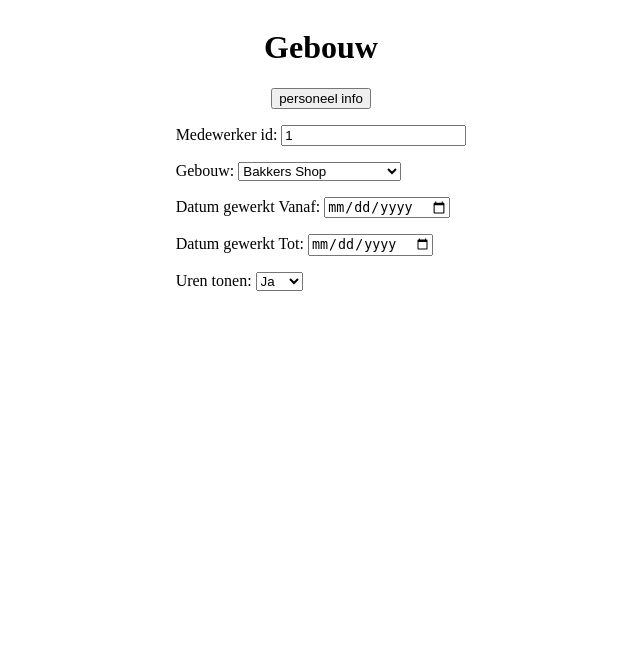
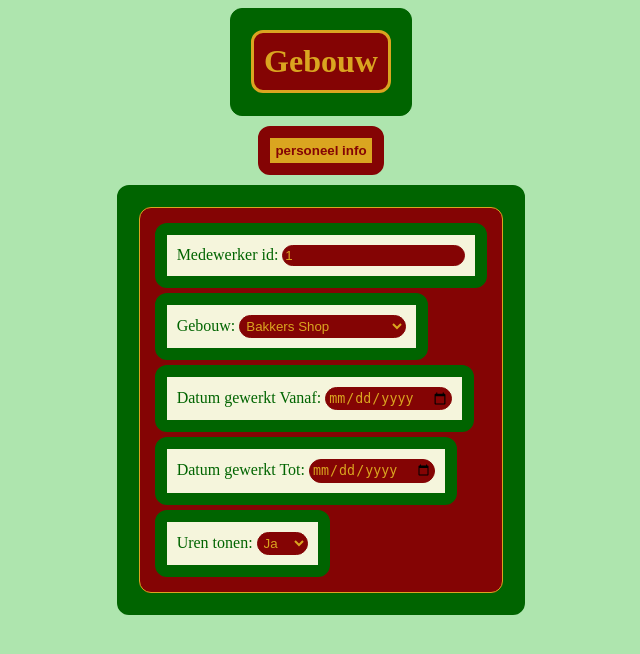
Before and after one commit to GertNingbers/Database-Queries, a PHP site: page /building.php in a window 1280 px wide. Shown: the top 654 px of the page, without its empty margins (319-959 px from the left). Run offline with PHP 8.4, Linux system fonts and the light colour scheme; the visitor is signed in with stand-in values (Sample User, id 1); data that the repository does not hold is empty.

Commit message:
GNI- style klaar moet nog verbeteren code

```diff
--- a/Queries winkelketen/building.css
+++ b/Queries winkelketen/building.css
@@ -2,7 +2,92 @@
     display: flex;
     flex-direction: column;
     align-items: center;
+    background-color: rgb(174, 229, 174);
 }
 th,td{
     padding: 5px;
+   background-color: beige;
+   border: 3px solid goldenrod;
+
 }
+form{
+    border: 1px solid goldenrod;
+    border-radius: 12px;
+    padding: 10px;
+    background-color: rgb(132, 4, 4);
+}
+button{
+    margin: 10px;
+    border: 12px solid rgb(132, 4, 4);
+    padding: 5px;
+    background-color: goldenrod;
+    border-radius: 12px;
+    font-weight: 600;
+color: rgb(132, 4, 4);
+}
+p{
+    margin: 5px 5px 5px 5px;
+
+}
+.urenp,p{
+    padding: 10px;
+    background-color: beige;
+    color: darkgreen;
+    border: 12px solid darkgreen;
+    border-radius: 12px;
+    max-width: fit-content;
+}
+input, select{
+    background-color: rgb(132, 4, 4);
+    color: goldenrod;
+    border: 1px solid rgb(132, 4, 4);
+    border-radius: 12px;
+    padding: 2px;
+}
+.formbackg{
+    border: 12px solid darkgreen;
+    border-radius: 12px;
+    padding: 10px;
+    background-color: darkgreen;
+}
+.zoek{
+    margin: 10px;
+    border: 1px solid goldenrod;
+    padding: 5px;
+    background-color: goldenrod;
+    border-radius: 12px;
+    min-width: 315px;
+    font-weight: 600;
+}
+h1, h2,h3{
+    border: 3px solid goldenrod;
+    padding: 10px;
+    border-radius: 12px;
+    background-color: rgb(132, 4, 4);
+    color: goldenrod;
+}
+.hoofd{
+    border: 1px solid darkgreen;
+    background-color: darkgreen;
+    padding: 0px 20px;
+    border-radius: 12px;
+}
+table{
+    background-color: rgb(132, 4, 4);
+    padding: 3px;
+    border: 12px solid rgb(132, 4, 4);
+    border-radius: 12px;
+}
+.tabb{
+    border: 3px solid goldenrod;
+    background-color: goldenrod;
+    border-radius: 12px;
+}
+.urendiv{
+    display: flex;
+    flex-direction: row;
+    align-items: center;
+    max-width: 1200px;
+    max-height: fit-content ;
+    flex-wrap: wrap;
+}
--- a/Queries winkelketen/building.php
+++ b/Queries winkelketen/building.php
@@ -14,8 +14,11 @@
 </head>
 
 <body>
+    <div class="hoofd">
         <h1>Gebouw</h1>
+    </div>
     <button onclick="window.location.href='home.php'">personeel info</button>
+    <div class="formbackg">
         <form action="includes/building.inc.php" method="post">
 
             <p>Medewerker id: <input type="number" name="person" max="80" value="<?php if (!empty($_SESSION['person_id'])) {
@@ -33,26 +36,32 @@
             </p>
             <p>Datum gewerkt Vanaf: <input type="date" name="date_vanaf" value="<?php if (!empty($_SESSION['date_vanaf'])) {
                                                                                     echo htmlspecialchars($_SESSION['date_vanaf']);
+                                                                                } else {
+                                                                                    echo htmlspecialchars('2023-09-13');
                                                                                 } ?>"></p>
             <p>Datum gewerkt Tot: <input type="date" name="date_tot" value="<?php if (!empty($_SESSION['date_tot'])) {
                                                                                 echo htmlspecialchars($_SESSION['date_tot']);
+                                                                            } else {
+                                                                                echo htmlspecialchars('2023-10-03');
                                                                             } ?>"></p>
             <p>Uren tonen: <select name="uren">
                     <option value="">Nee</option>
                     <option value="ja" <?php if (isset($_SESSION['uren']) && $_SESSION['uren'] == 'ja') echo 'selected'; ?>>Ja</option>
             </p>
 
-        <button>zoek</button>
+            <button class="zoek">zoek</button>
         </form>
+    </div>
+    <button onclick="window.location.href='building.php'">clear</button>
 
     <div class="display">
         <?php
 
         if (isset($_SESSION['med.id'])) {
-            if(!empty($_SESSION['building_id'])){
+            if (!empty($_SESSION['building_id'])) {
                 echo '<h2>Er zijn ' . htmlspecialchars(count($_SESSION['med.id'])) . ' resultaten gevonden in gebouw ' . htmlspecialchars($_SESSION['building_naam']) . '.</h2>';
             } else {
-                echo '<h2>Er zijn '. htmlspecialchars(count($_SESSION['med.id'])) . ' resultaten gevonden.</h2>';
+                echo '<h2>Er zijn ' . htmlspecialchars(count($_SESSION['med.id'])) . ' resultaten gevonden.</h2>';
             }
             if (!empty($_SESSION['date_vanaf'])) {
                 echo '<h2> Vanaf datum: ' . htmlspecialchars($_SESSION['date_vanaf']) . '</h2>';
@@ -61,8 +70,13 @@
                 echo '<h2> Tot datum: ' . htmlspecialchars($_SESSION['date_tot']) . '</h2>';
             }
 
-            echo '<table border="1">';
-            echo '<tr><th>Medewerker ID</th><th>Titel</th><th>Voornaam</th><th>Achternaam</th><th>Email</th><th>Job Titel</th><th>Building_id</th><th>Building_naam</th><th>Straat</th><th>Buildingnumber</th></tr>';
+            echo '<div class="tabb"><table border="1">';
+            echo '<tr><th>Medewerker ID</th><th>Titel</th><th>Voornaam</th><th>Achternaam</th><th>Email</th><th>Job Titel</th>';
+            if(!empty($_SESSION['building_id'])){
+                echo '<th>Building_id</th><th>Building_naam</th><th>Straat</th><th>Buildingnumber</th>';
+            }
+            echo '</tr>';
+
 
             for ($i = 0; $i < count($_SESSION['med.id']); $i++) {
                 echo '<tr>';
@@ -80,7 +94,7 @@
                 }
                 echo '</tr>';
             }
-            echo '</table>';
+            echo '</table></div>';
             session_destroy();
         }
         if (!empty($_SESSION['err'])) {
@@ -88,10 +102,12 @@
             session_destroy();
         }
         if (isset($_SESSION['urenGewerkt'])) {
-            echo '<h2>Gewerkte uren:</h2>';
+            echo '<h2 class="h2">Gewerkte uren:</h2>';
+            echo '<div class="urendiv">' ;
             foreach ($_SESSION['urenGewerkt'] as $personId => $uren) {
-                echo '<p>Persoon ID: ' . htmlspecialchars($personId) . ' heeft ' . htmlspecialchars($uren) . ' uur gewerkt.</p>';
+                echo '<p class="urenp">Persoon ID: ' . htmlspecialchars($personId) . ' heeft ' . htmlspecialchars($uren) . ' uur gewerkt.</p>';
             }
+            echo '</div>';
         }
         ?>
     </div>
--- a/Queries winkelketen/home.php
+++ b/Queries winkelketen/home.php
@@ -79,7 +79,7 @@
 
         for ($i = 0; $i < count($_SESSION['med.id']); $i++) {
             echo '<tr>';
-            echo '<tr><td>' .  htmlspecialchars($_SESSION['med.id'][$i]) . '</td>';
+            echo '<td>' .  htmlspecialchars($_SESSION['med.id'][$i]) . '</td>';
             echo '<td>' .  htmlspecialchars($_SESSION['title'][$i]) . '</td>';
             echo '<td>' .  htmlspecialchars($_SESSION['voornaam'][$i]) . '</td>';
             echo '<td>' .  htmlspecialchars($_SESSION['achternaam'][$i]) . '</td>';
@@ -90,7 +90,7 @@
         echo '</table>';
     }
     if(isset($_SESSION['err'])){
-        echo '<p>' . htmlspecialchars($_SESSION['err']) . '</p>';
+        echo '<p class"err">' . htmlspecialchars($_SESSION['err']) . '</p>';
     }
     session_destroy();
 
```
Also changed, not shown: Queries winkelketen/home.css (+33 -2 lines). Lines whose indentation alone changed are shown as unchanged.
